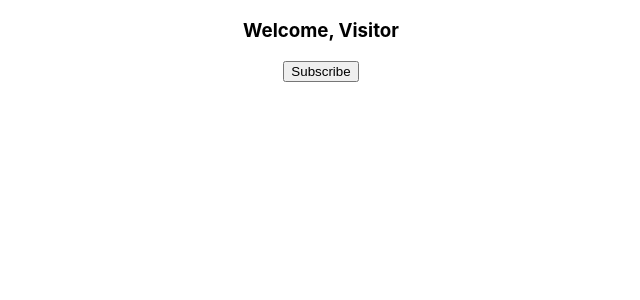
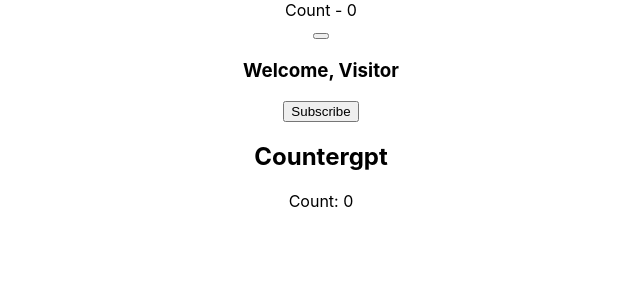
Before and after one commit to EranLavan/codevolution-one, a React (Create React App) app: page / in a window 1280 px wide. Shown: the top 300 px of the page, without its empty margins (319-959 px from the left). Built offline with nearby package versions, Linux system fonts and the light colour scheme.

Commit message:
modified:   src/App.js 	new file:   src/components/Counter.js 	new file:   src/components/Countergpt.js 	modified:   src/components/Hello.js

```diff
--- a/src/App.js
+++ b/src/App.js
@@ -5,6 +5,8 @@ import Welcome from './components/Welcome';
 import Hello from './components/Hello';
 import Message from './components/Message';
 import Mashehu from './components/Mashehu';
+import Countergpt from './components/Countergpt';
+import Counter from './components/Counter';
 
 // function App() {
 //   return (
@@ -19,7 +21,11 @@ class App extends Component {
     return (
       <div className="App">
 
+        <Counter />
+
         <Message />
+
+        <Countergpt />
 
 
 
--- /dev/null
+++ b/src/components/Counter.js
@@ -0,0 +1,25 @@
+import React, { Component } from 'react'
+
+class Counter extends Component {
+
+  constructor(props) {
+    super(props)
+
+    this.state = {
+       count: 0
+    }
+  }
+
+  render() {
+    return (
+    <div>
+      <div>
+        Count - {this.state.count}
+      </div>
+      <button></button>
+    </div>
+    )
+  }
+}
+
+export default Counter
--- /dev/null
+++ b/src/components/Countergpt.js
@@ -0,0 +1,29 @@
+// this will be a CLASS component as well
+
+import React, { Component } from 'react';
+
+class Countergpt extends Component {
+  constructor(props) {
+    super(props);
+    this.state = {
+      count: 0,
+    };
+  }
+
+  componentDidMount() {
+    // Component lifecycle method
+    // Executes after the component is mounted
+    console.log('Component mounted');
+  }
+
+  render() {
+    return (
+      <div>
+        <h2>Countergpt</h2>
+        <p>Count: {this.state.count}</p>
+      </div>
+    );
+  }
+}
+
+export default Countergpt
--- a/src/components/Hello.js
+++ b/src/components/Hello.js
@@ -9,7 +9,11 @@ const Hello = () => {
 
     return React.createElement(
         'div',
-        {id: 'hello', className: 'dummyClass'},
+        {
+            id: 'hello',
+            className: 'dummyClass'
+        },
+
         React.createElement('h3', null, 'Hello, Menkalinan'))
 }
 
```
